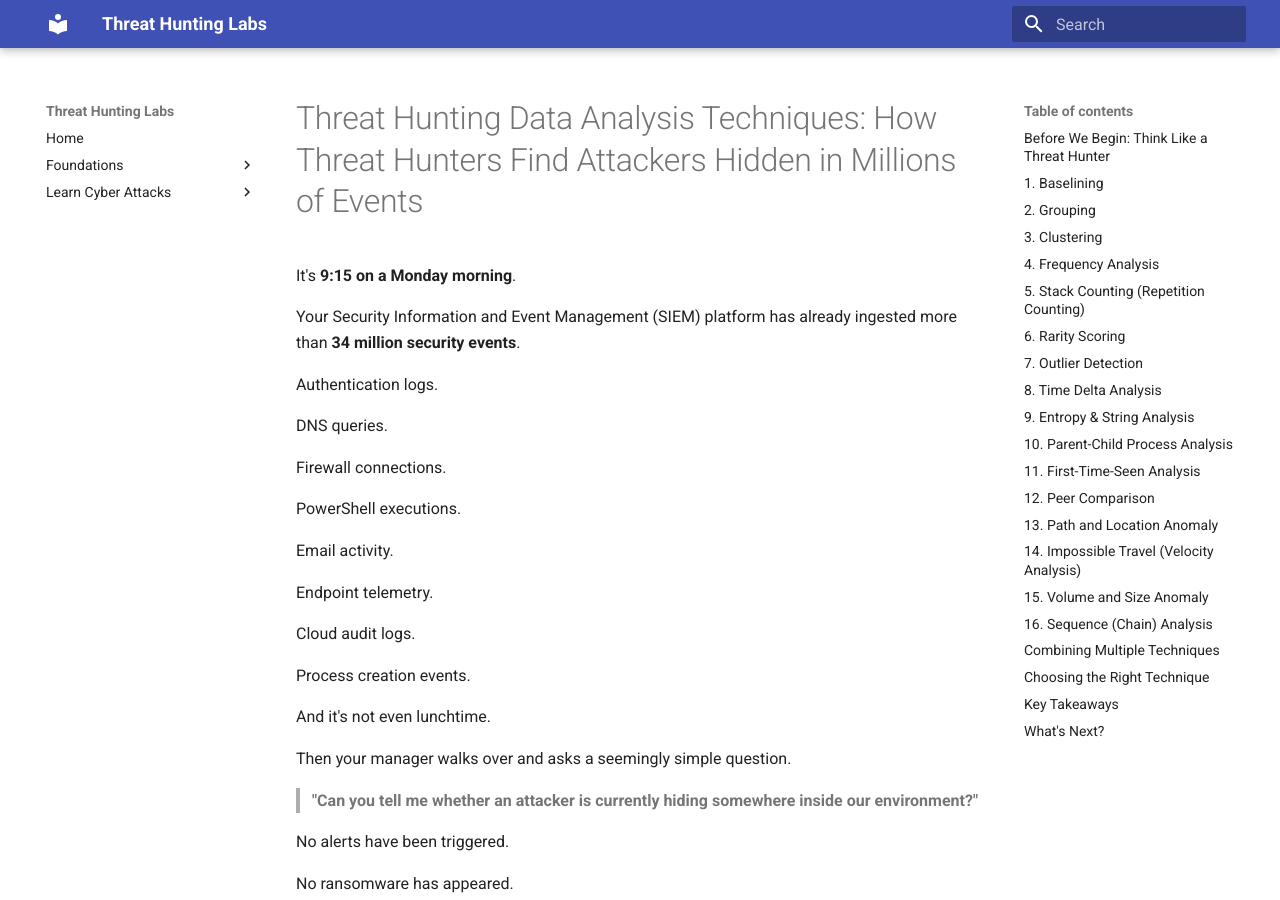
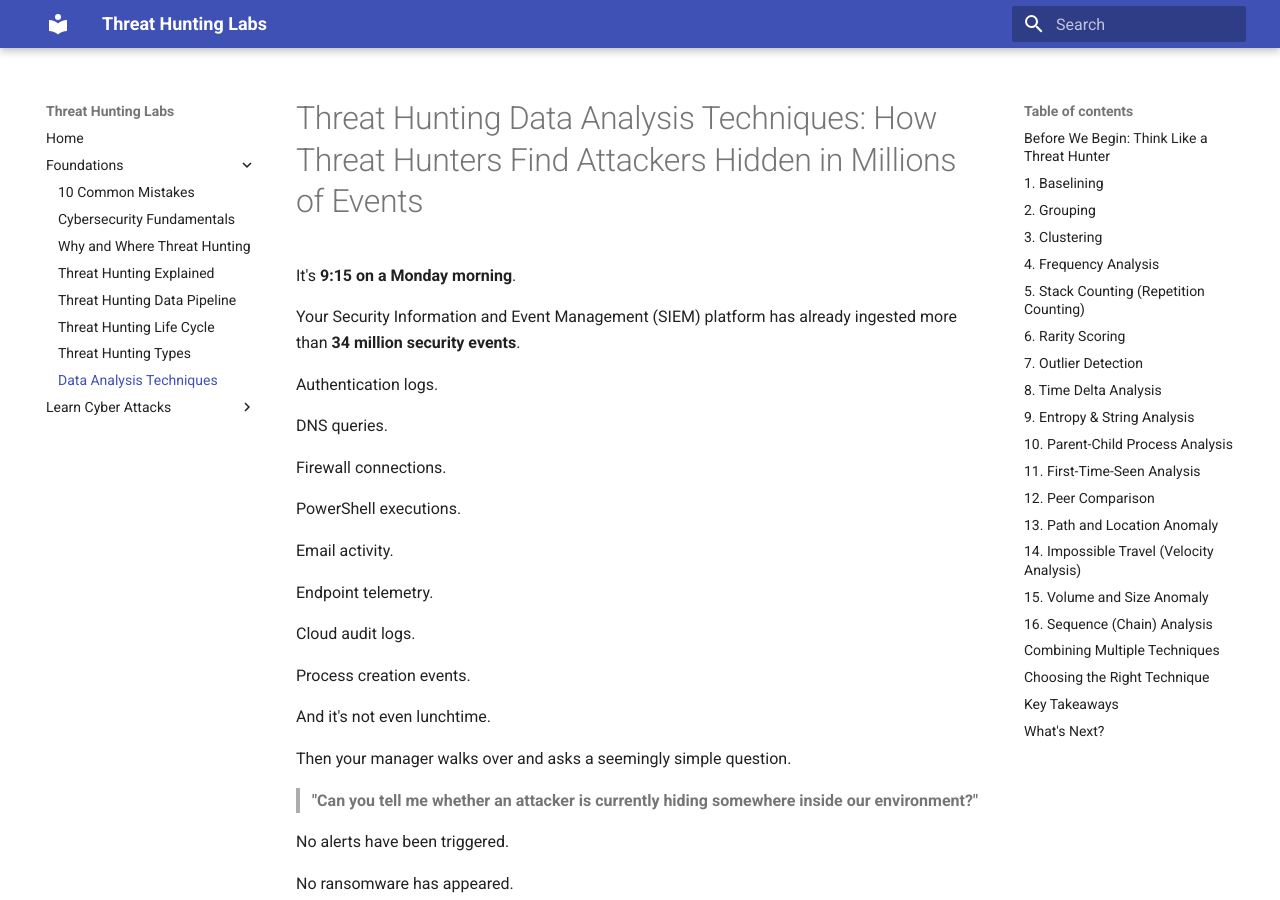
Before and after one commit to pbmundas/ThreatHuntingLabs, an MkDocs documentation site: the page built from docs/foundations/Threat-Hunting-Data-Analysis-Techniques.md, in a window 1280 px wide and 900 px high. Built offline with MkDocs 1.6.1 and Material for MkDocs 9.7.7, drawn with Linux system fonts in a browser that asks for light colours.

Commit message:
Update mkdocs.yml

```diff
--- a/mkdocs.yml
+++ b/mkdocs.yml
@@ -34,6 +34,7 @@ nav:
       - Threat Hunting Data Pipeline: foundations/Threat-Hunting-Data-Pipeline.md
       - Threat Hunting Life Cycle: foundations/Inside-a-Threat-Hunt-Understanding-the-Threat-Hunting-Lifecycle.md
       - Threat Hunting Types: foundations/Types-of-Threat-Hunting-Choosing-the-Right-Hunting-Strategy.md
+      - Data Analysis Techniques: foundations/Threat-Hunting-Data-Analysis-Techniques.md
 
   #- MITRE ATT&CK:
   #    - Introduction: mitre/introduction.md
```
